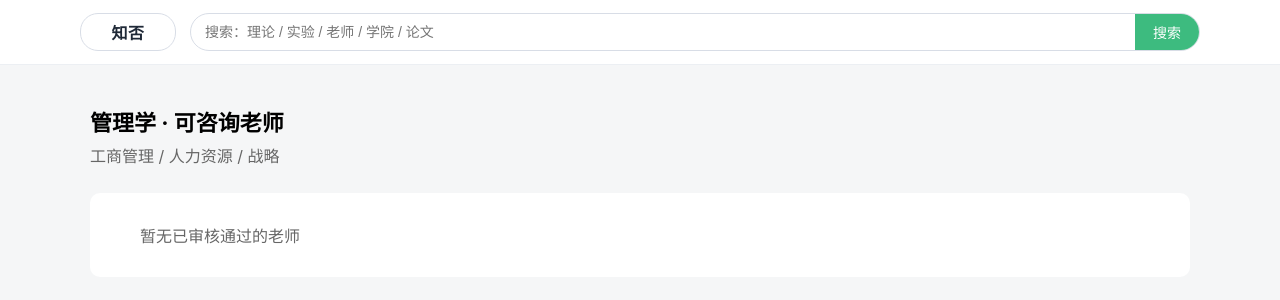
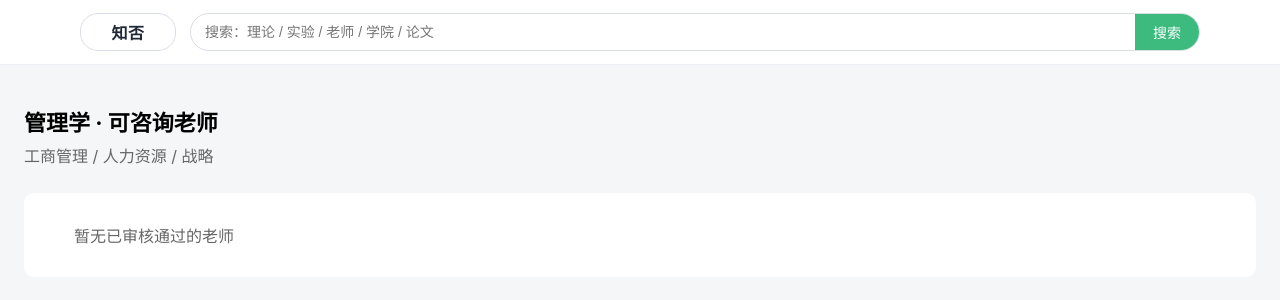
Before and after one commit to evankors/zhifou-dynamic, a Flask app: page /ask-teacher/management in a window 1280 px wide. Shown: the top 300 px of the page. Run offline with Flask 3, Linux system fonts and the light colour scheme; data that the repository does not hold is empty; some libraries are stand-ins or nearby versions.

Commit message:
align major teacher list width with header

```diff
--- a/templates/ask_teacher_management.html
+++ b/templates/ask_teacher_management.html
@@ -11,8 +11,10 @@
         }
 
         .container {
-            width: 1100px;
-            margin: 40px auto;
+            width: 100%;
+            margin: 40px 0;
+            padding: 0 24px;
+            box-sizing: border-box;
         }
 
         h1 {
```
